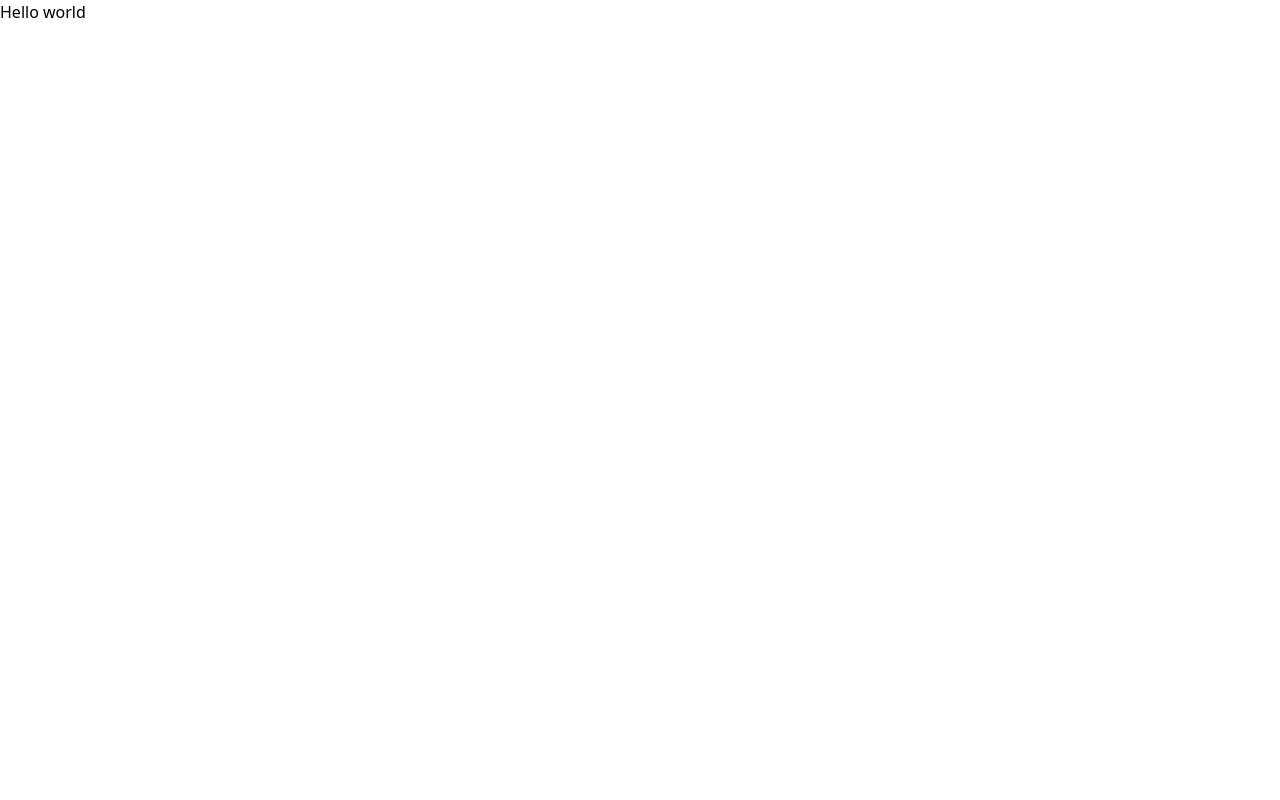
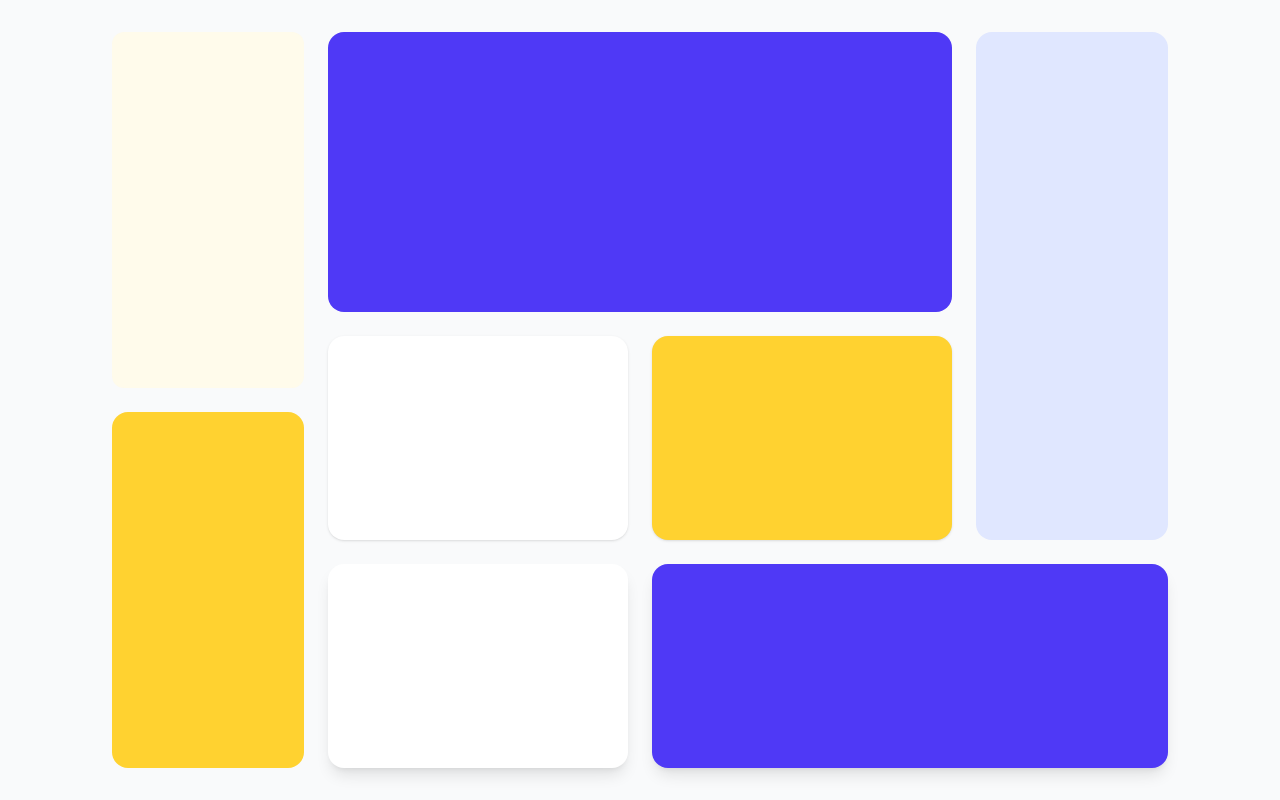
Before and after one commit to mwangaza12/technical_test, a React (Vite) app: page / in a window 1280 px wide. Built offline with nearby package versions, Linux system fonts and the light colour scheme.

Commit message:
created layouts with different colors

```diff
--- a/src/App.tsx
+++ b/src/App.tsx
@@ -3,8 +3,48 @@ import './index.css'
 function App() {
 
   return (
-    <div>
-      Hello world
+    <div className="flex h-screen w-full justify-center items-center bg-gray-50">
+      <div className="grid grid-cols-10 grid-rows-10 gap-6 h-full w-full px-12 py-8 m-16">
+
+        {/* Section 1: Create and schedule content */}
+        <div className="col-span-2 row-span-5 bg-amber-50 rounded-xl p-6 relative">
+
+        </div>
+
+        {/* Section 2: Hero banner */}
+        <div className="col-span-6 row-span-4 bg-indigo-600 rounded-2xl justify-center items-center p-6 relative">
+
+        </div>
+
+        {/* Section 3: Schedule to social media */}
+        <div className="col-span-2 row-span-7 bg-indigo-100 rounded-2xl p-4 relative overflow-hidden">
+
+        </div>
+
+        {/* Section 4: Write with AI */}
+        <div className="col-span-2 row-span-5 row-start-6 bg-amber-300 rounded-2xl px-4  py-2 relative">
+
+        </div>
+
+        {/* Section 5: Manage accounts */}
+        <div className="col-span-3 row-span-3 bg-white rounded-2xl p-2 shadow-sm relative overflow-x-hidden">
+        </div>
+
+        {/* Section 6: Consistent posting */}
+        <div className="col-span-3 row-span-3 bg-amber-300 rounded-2xl p-5 shadow-sm overflow-hidden">
+
+        </div>
+
+        {/* Section 7: Growth stats */}
+        <div className="col-span-3 row-span-3 col-start-3 flex bg-white rounded-2xl p-5 justify-center items-center shadow-lg">
+
+        </div>
+
+        {/* Section 8: Growth analytics */}
+        <div className="col-span-5 row-span-3 bg-indigo-600 rounded-2xl p-6 flex justify-baseline  items-center shadow-lg relative">
+
+        </div>
+      </div>
     </div>
   )
 }
```
